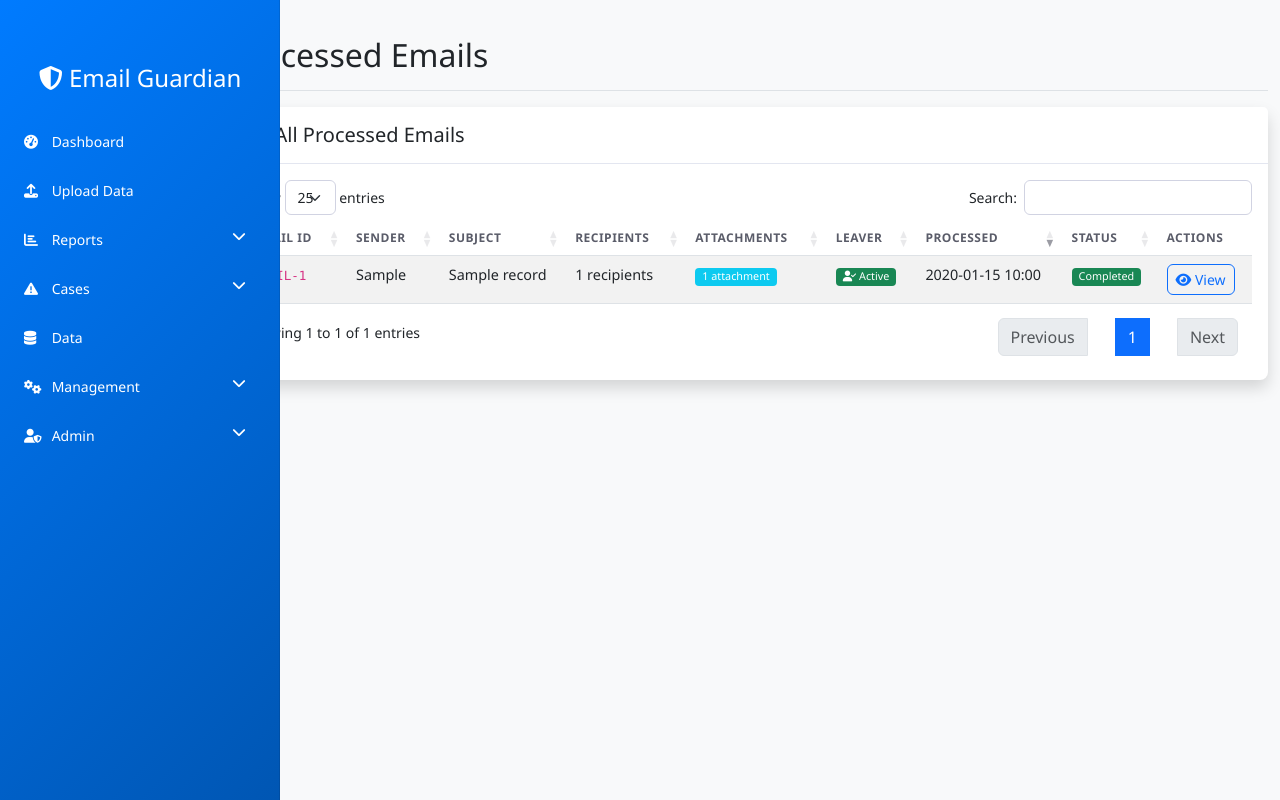
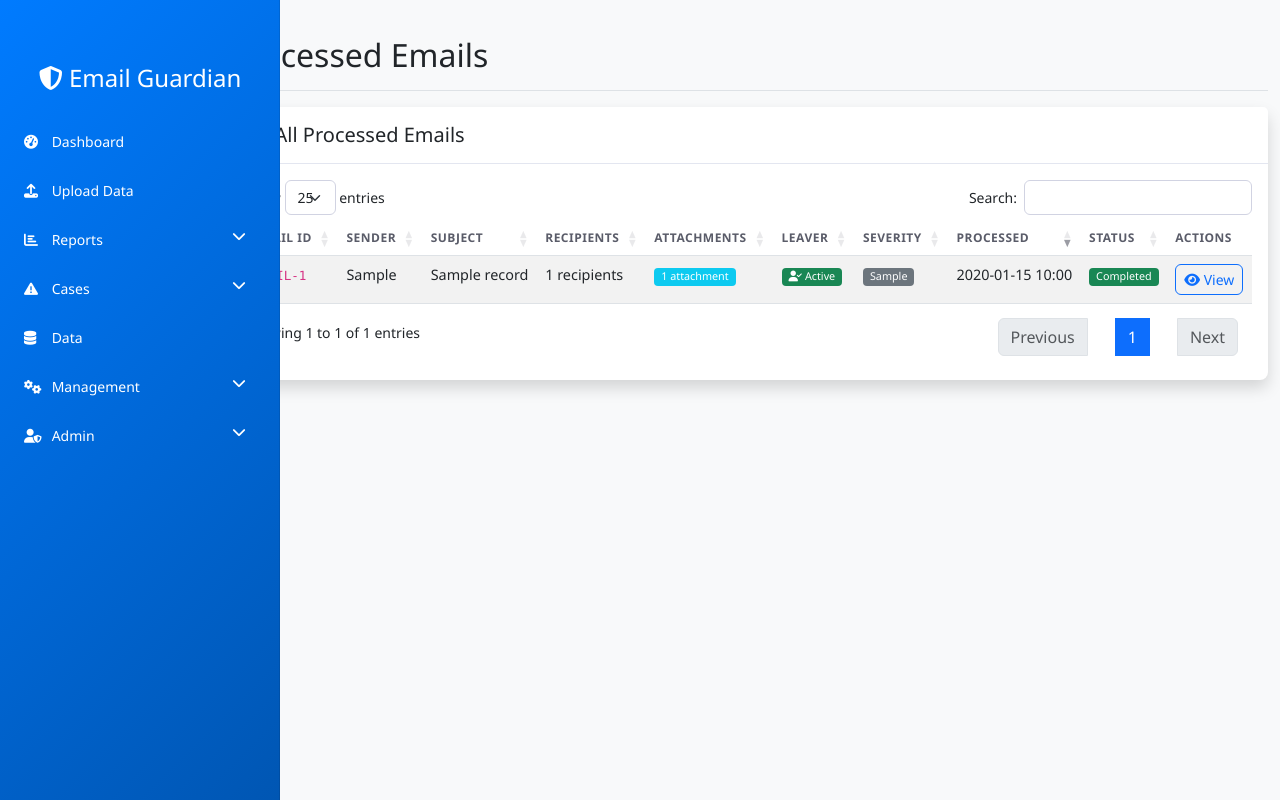
Before and after one commit to Rudolph001/EG_v1, a Flask app: page /emails in a window 1280 px wide. Run offline with Flask 3, Linux system fonts and the light colour scheme; tables that the repository leaves empty hold one stand-in row (values such as "Sample post"); some libraries are stand-ins or nearby versions.

Commit message:
Assistant checkpoint: Add Severity column to emails table
Assistant generated file changes:
- templates/emails.html: Add Severity column to emails table
Add Severity column to emails table
Add severity data cell to emails table rows

---

User prompt:

also include severity field with value under this

Replit-Commit-Author: Assistant
Replit-Commit-Session-Id: a8e562fa-8c5e-4635-84ce-517ebf79bdc9

```diff
--- a/templates/emails.html
+++ b/templates/emails.html
@@ -1,4 +1,3 @@
-
 {% extends "base.html" %}
 
 {% block title %}Processed Emails - Email Guardian{% endblock %}
@@ -22,6 +21,7 @@
                         <th>Recipients</th>
                         <th>Attachments</th>
                         <th>Leaver</th>
+                        <th>Severity</th>
                         <th>Processed</th>
                         <th>Status</th>
                         <th>Actions</th>
@@ -58,7 +58,17 @@
                                 </span>
                             {% endif %}
                         </td>
-                        <td>{{ email.processed_at.strftime('%Y-%m-%d %H:%M') if email.processed_at }}</td>
+                        <td>
+                            {% if email.cases %}
+                                {% set case = email.cases[0] %}
+                                <span class="badge bg-{{ 'danger' if case.severity == 'critical' else 'warning' if case.severity == 'high' else 'info' if case.severity == 'medium' else 'secondary' }}">
+                                    {{ case.severity.title() }}
+                                </span>
+                            {% else %}
+                                <span class="badge bg-light text-dark">Normal</span>
+                            {% endif %}
+                        </td>
+                        <td>{{ email.processed_at.strftime('%Y-%m-%d %H:%M') if email.processed_at else 'Not processed' }}</td>
                         <td>
                             <span class="badge bg-{{ 'success' if email.pipeline_status == 'completed' else 'warning' if email.pipeline_status == 'processing' else 'danger' }}">
                                 {{ email.pipeline_status.title() if email.pipeline_status else 'Unknown' }}
@@ -128,9 +138,9 @@
 $(document).ready(function() {
     $('#emailsTable').DataTable({
         "pageLength": 25,
-        "order": [[ 6, "desc" ]], // Sort by processed date (now column 6)
+        "order": [[ 7, "desc" ]], // Sort by processed date (now column 7)
         "columnDefs": [
-            { "orderable": false, "targets": 8 } // Disable sorting on actions column (now column 8)
+            { "orderable": false, "targets": 9 } // Disable sorting on actions column (now column 9)
         ]
     });
 });
```
